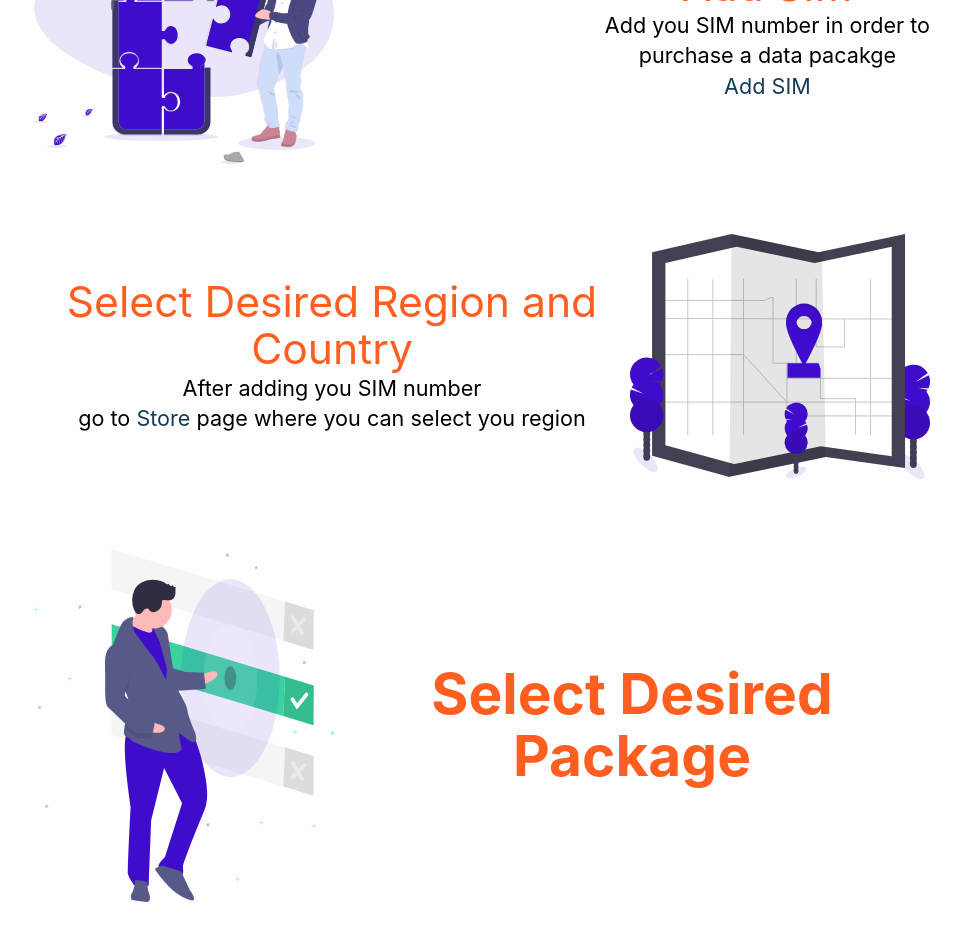
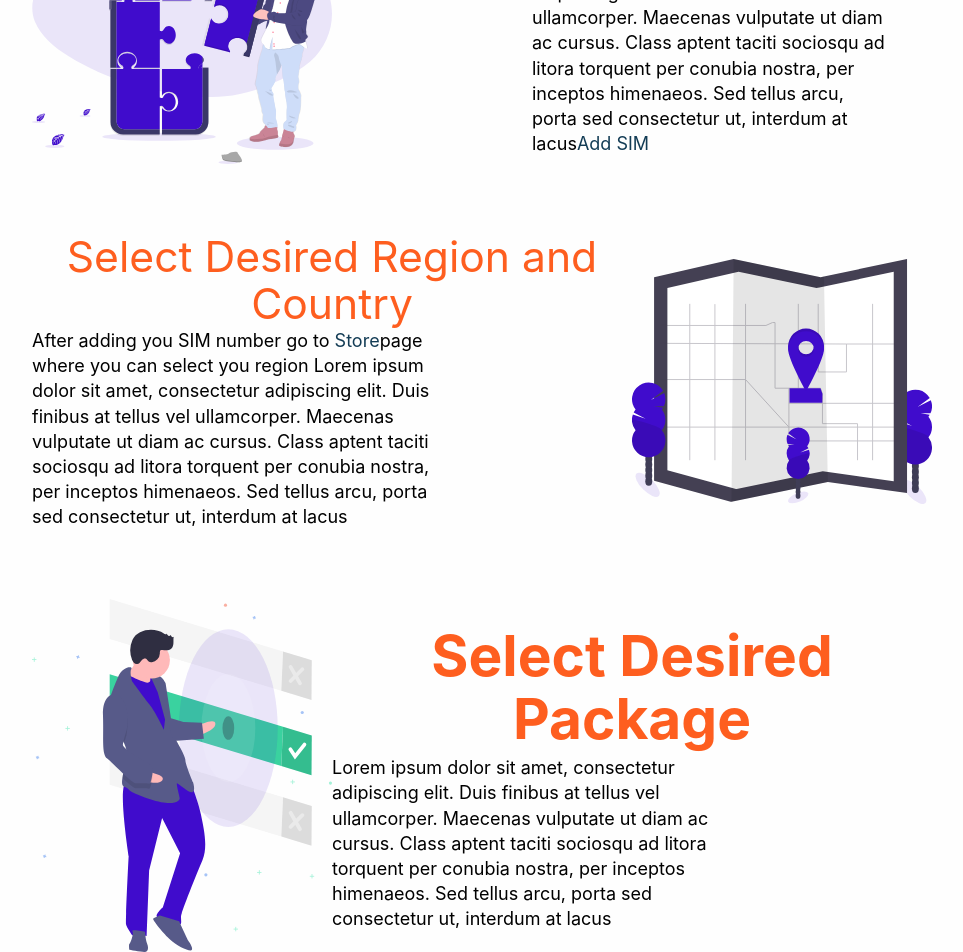
Before and after one commit to omonmunduz/skygo-simcard, a React (Create React App) app: page / in a window 1280 px wide. Shown: the part 1120-2072 px from the top of the page, without its empty margins (158-1121 px from the left). Built offline with nearby package versions, Linux system fonts and the light colour scheme.

Commit message:
minor changes

```diff
--- a/src/components/home/HomeLanding.css
+++ b/src/components/home/HomeLanding.css
@@ -3,19 +3,26 @@
     min-height: 80vh;
 }
 .intro-box {
-    width: 70%;
+    width: 90%;
     max-width: 900px;
     margin: 70px auto;
     display: flex;
     flex-direction: column;
     justify-content: space-between;
-    align-items: center;
+}
+.intro-box-text {
+    display: flex;
+    flex-direction: column;
+    justify-content: center;
 }
 .intro-box-img {
     width: 200px;
 }
 .intro-box-para {
-    font-size: 1.2rem;
+    font-size: 1rem;
+    width:90%;
+    max-width: 400px;
+    text-align: left;
 }
 @media only screen and (min-width: 500px){
     .intro-box {
@@ -24,7 +31,7 @@
         align-items: center;
     }
     .intro-box-img {
-        width: 200px;
+        width: 300px;
     }
 }
 @media only screen and (min-width: 900px){
--- a/src/components/home/HomeLanding.js
+++ b/src/components/home/HomeLanding.js
@@ -13,13 +13,22 @@ const HomeLanding = () => {
             <img src={addSimcard} alt="Add SIM card" className="intro-box-img"/>
             <div className="intro-box-text">
                 <h3>Add SIM</h3>
-                <p className="intro-box-para">Add you SIM number in order to<br/>purchase a data pacakge<br/><Link to="/add-sim">Add SIM</Link></p>
+                <p className="intro-box-para">Lorem ipsum dolor sit amet,
+                 consectetur adipiscing elit. Duis finibus at tellus vel ullamcorper.
+                 Maecenas vulputate ut diam ac cursus. Class aptent taciti sociosqu ad litora
+                  torquent per conubia nostra, per inceptos himenaeos. Sed tellus arcu, porta sed consectetur ut,
+                   interdum at lacus<Link to="/add-sim">Add SIM</Link></p>
             </div>
         </div>
         <div className="intro-box">
         <div className="intro-box-text">
                 <h3>Select Desired Region and Country</h3>
-                <p className="intro-box-para">After adding you SIM number <br/> go to <Link to="/store">Store</Link> page where you can select you region </p>
+                <p className="intro-box-para">After adding you SIM number go to <Link to="/store">Store</Link>
+                 page where you can select you region
+                 Lorem ipsum dolor sit amet, consectetur adipiscing elit.
+                 Duis finibus at tellus vel ullamcorper. Maecenas vulputate ut diam ac cursus.
+                 Class aptent taciti sociosqu ad litora torquent per conubia nostra, per inceptos himenaeos.
+                  Sed tellus arcu, porta sed consectetur ut, interdum at lacus </p>
             </div>
             <img src={destination} alt="Destination" className="intro-box-img"/>
         </div>
@@ -27,11 +36,20 @@ const HomeLanding = () => {
             <img src={choose} alt="Choose" className="intro-box-img"/>
             <div className="intro-box-text">
                 <h2>Select Desired Package</h2>
+                <p className="intro-box-para">Lorem ipsum dolor sit amet, consectetur adipiscing elit.
+                Duis finibus at tellus vel ullamcorper. Maecenas vulputate ut diam ac cursus.
+                Class aptent taciti sociosqu ad litora torquent per conubia nostra, per inceptos himenaeos.
+                Sed tellus arcu, porta sed consectetur ut, interdum at lacus</p>
             </div>
         </div>
         <div className="intro-box">
         <div className="intro-box-text">
                 <h2>Complete Payments</h2>
+                <p className="intro-box-para">Lorem ipsum dolor sit amet,
+                consectetur adipiscing elit. Duis finibus at tellus vel ullamcorper.
+                Maecenas vulputate ut diam ac cursus. Class aptent taciti sociosqu ad
+                litora torquent per conubia nostra, per inceptos himenaeos.
+                Sed tellus arcu, porta sed consectetur ut, interdum at lacus</p>
             </div>
             <img src={paymentss} alt="Payments" className="intro-box-img"/>
         </div>
```
Also changed, not shown: src/features/packages/packagesSlice.js (+26 -26 lines).
